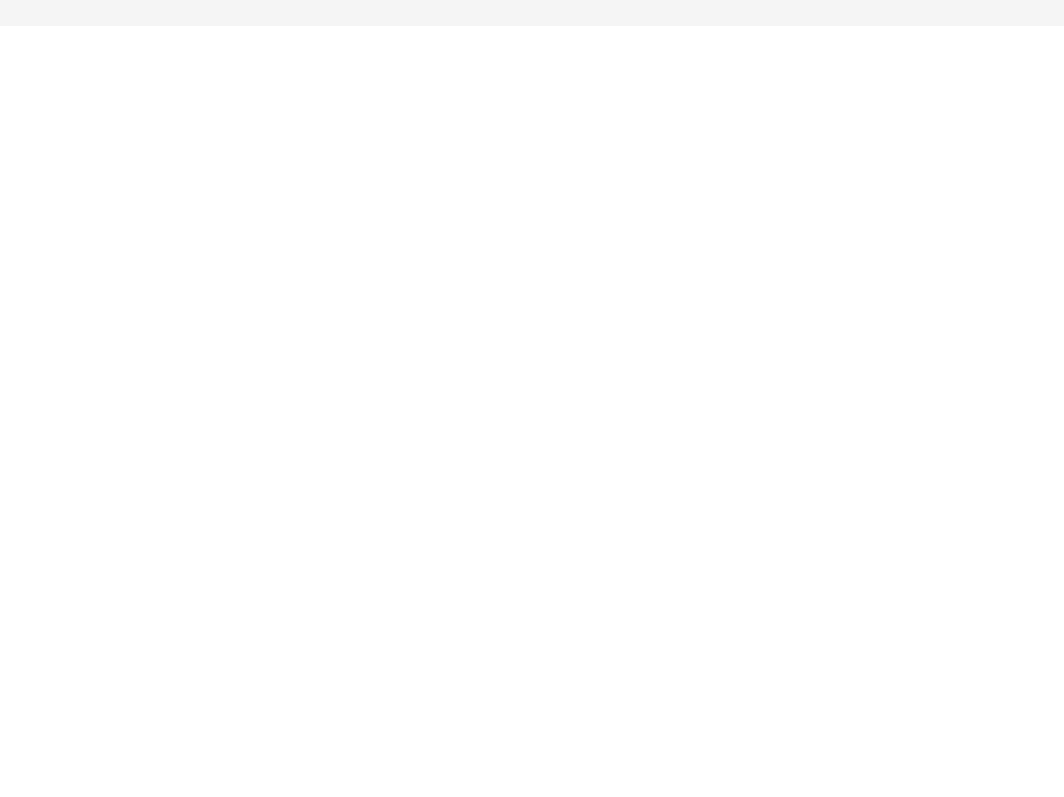
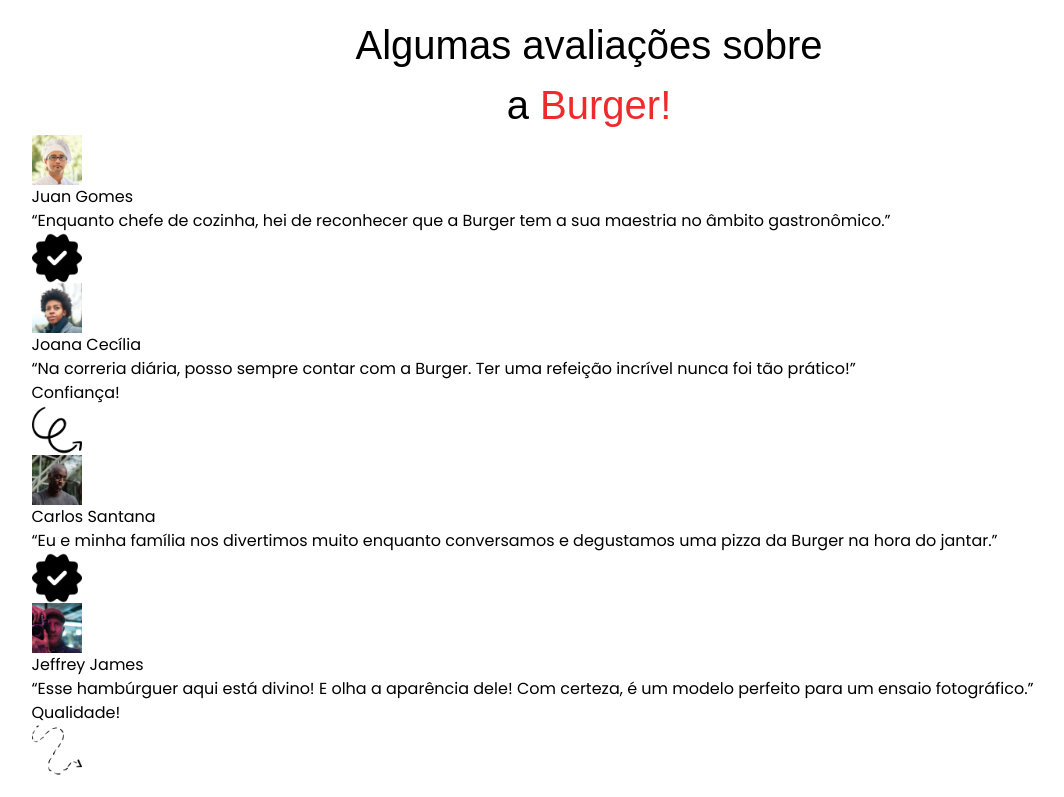
Before and after one commit to Joa0Gustav0/online-menu-app, a Next.js app: page / in a window 1280 px wide. Shown: the part 1643-2440 px from the top of the page, without its empty margins (51-1115 px from the left). Before the commit the page ends 1669 px from the top, so only its background shows below. Built offline with nearby package versions, Linux system fonts and the light colour scheme; a web font is replaced by a local one.

Commit message:
got reviews data from reviews.json

```diff
--- a/app/page.tsx
+++ b/app/page.tsx
@@ -12,6 +12,7 @@ import _acaiHero from "@/public/media/sections-pictures/hero/acai-leaves-hero-pi
 import clsx from "clsx";
 import { useState, useEffect } from "react";
 import About from "./ui/About/About";
+import Reviews from "./ui/Reviews/Reviews";
 
 export default function Home() {
   const themes = ["default", "pizza", "acai"];
@@ -62,6 +63,7 @@ export default function Home() {
     <main>
       <Hero theme={theme} />
       <About theme={theme} />
+      <Reviews theme={theme} />
     </main>
   )
 }
--- /dev/null
+++ b/app/ui/Reviews/Reviews.tsx
@@ -0,0 +1,40 @@
+import Title from "../Title";
+import Image from "next/image";
+import { StaticImageData } from "next/image";
+import data from "@/app/ui/Reviews/reviews.json";
+import ReviewsContainer from "./ReviewsContainer";
+
+function Reviews({
+  theme,
+}: {
+  theme: {
+    foodText: string,
+    picture: {
+      hero: StaticImageData;
+      border: {
+        picture: StaticImageData;
+        text: string;
+      };
+    };
+    textColor: string;
+    bgColor: string;
+  };
+}) {
+
+  const reviews = data.reviews;
+
+  return (
+    <section id="avaliacoes" className="w-full max-w-[1366px] min-h-screen m-auto py-[110px]">
+      <div className="w-full max-w-[1115px] m-auto">
+        <Title text="Algumas avaliações sobre a" span="Burger!" textColor={theme.textColor} />
+        <ul>
+          {reviews.map((review, i) => (
+            <ReviewsContainer key={"review-" + i} review={review} />
+          ))}
+        </ul>
+      </div>
+    </section>
+  );
+}
+
+export default Reviews;
--- /dev/null
+++ b/app/ui/Reviews/ReviewsContainer.tsx
@@ -0,0 +1,48 @@
+import Image from "next/image";
+
+function ReviewsContainer({
+  review,
+}: {
+  review: {
+    picture: string;
+    name: string;
+    content: string;
+    icons: {
+      main: string;
+      extra?: {
+        icon: string;
+        position: string;
+        rotation: string;
+      };
+    };
+  };
+}) {
+  return (
+    <li>
+      <aside>
+        <Image
+          src={review.picture}
+          alt={"Imagem referente a fotos de perfil de pessoas"}
+          width={50}
+          height={50}
+        />
+        <div>
+          <h1>{review.name}</h1>
+          <p>{review.content}</p>
+        </div>
+      </aside>
+      <aside>
+        {review.icons.extra ? (
+          <>
+            <p>{review.icons.main}</p>
+            <Image src={review.icons.extra.icon} alt={"Icones de seta"} width={50} height={50} />
+          </>
+        ) : (
+          <Image src={review.icons.main} alt={"Icones representativos do aspecto de qualidade"} width={50} height={50} />
+        )}
+      </aside>
+    </li>
+  );
+}
+
+export default ReviewsContainer;
--- /dev/null
+++ b/app/ui/Reviews/reviews.json
@@ -0,0 +1,46 @@
+{
+  "reviews": [
+    {
+      "picture": "/media/sections-pictures/reviews/chef-picture.jpg",
+      "name": "Juan Gomes",
+      "content": "“Enquanto chefe de cozinha, hei  de reconhecer que a Burger tem a sua maestria no âmbito gastronômico.”",
+      "icons": {
+        "main": "/media/icons/quality-icon.png"
+      }
+    },
+    {
+      "picture": "/media/sections-pictures/reviews/person-picture-1.jpg",
+      "name": "Joana Cecília",
+      "content": "“Na correria diária, posso sempre contar com a Burger. Ter uma refeição incrível nunca foi tão prático!”",
+      "icons": {
+        "main": "Confiança!",
+        "extra": {
+          "icon": "/media/icons/curly-arrow-icon.png",
+          "position": "",
+          "rotation": ""
+        }
+      }
+    },
+    {
+      "picture": "/media/sections-pictures/reviews/person-picture.jpg",
+      "name": "Carlos Santana",
+      "content": "“Eu e minha família nos divertimos muito enquanto conversamos e degustamos uma pizza da Burger na hora do jantar.”",
+      "icons": {
+        "main": "/media/icons/quality-icon.png"
+      }
+    },
+    {
+      "picture": "/media/sections-pictures/reviews/photographer-picture.jpg",
+      "name": "Jeffrey James",
+      "content": "“Esse hambúrguer aqui está divino! E olha a aparência dele! Com certeza, é um modelo perfeito para um ensaio fotográfico.”",
+      "icons": {
+        "main": "Qualidade!",
+        "extra": {
+          "icon": "/media/icons/curly-arrow-icon-1.png",
+          "position": "",
+          "rotation": ""
+        }
+      }
+    }
+  ]
+}
--- a/app/ui/Title.tsx
+++ b/app/ui/Title.tsx
@@ -3,7 +3,7 @@ import { secondaryFont } from "./fonts";
 
 function Title( {text, span, textColor}: {text: string, span: string, textColor?: string} ) {
   return (
-    <h1 className={`w-fit max-w-[472.5px] m-auto text-[40px] text-center ${secondaryFont.className}`}>{text}<span className={textColor}> {span}</span></h1>
+    <h1 className={`w-fit max-w-[472.5px] m-auto text-[40px] text-center ${secondaryFont.className}`}>{text}<span className={textColor ? textColor : "text-default"}> {span}</span></h1>
   );
 }
 
```
Also changed, not shown: public/media/icons/curly-arrow-icon-1.png (renamed from public/media/icons/curly-arrow-ico-1.png).
